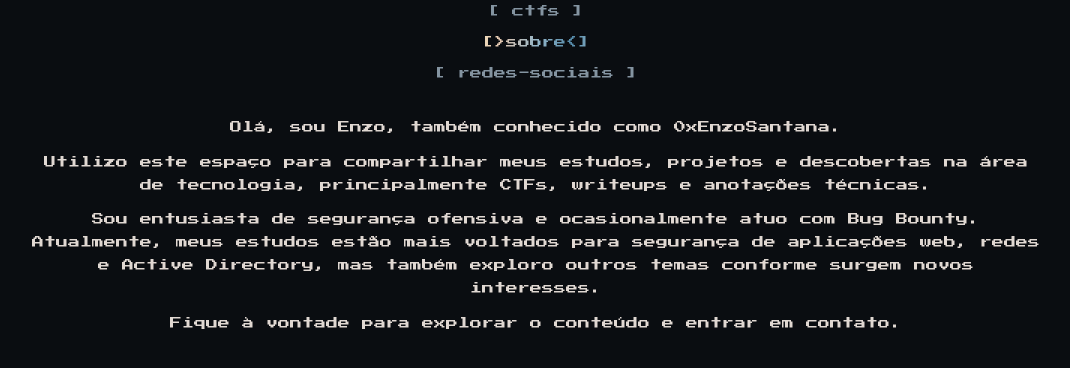
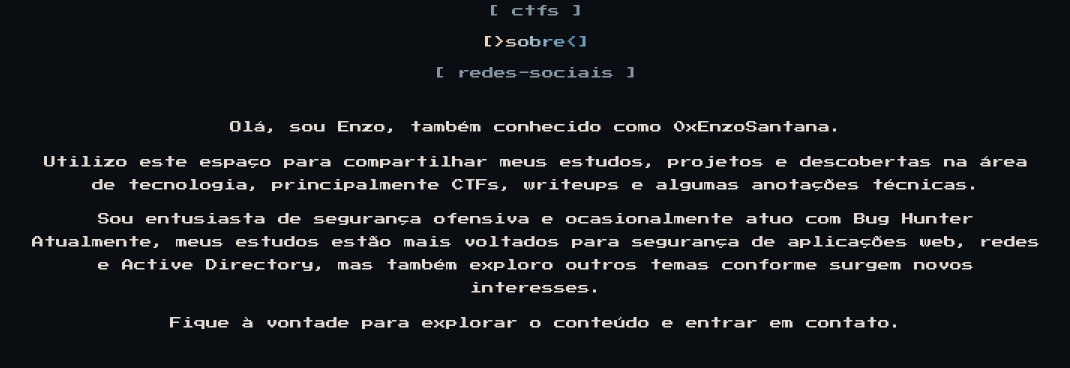
Before and after one commit to 0xEnzoSantana/0xEnzoSantana.github.io, a plain HTML site: page index.html in a window 1280 px wide. Shown: the part 332-700 px from the top of the page, without its empty margins (104-1174 px from the left). Drawn offline with Linux system fonts and the light colour scheme; no server answers.

Commit message:
Update personal description in index.html

```diff
--- a/index.html
+++ b/index.html
@@ -28,9 +28,9 @@
     <section id="tab-sobre" class="panel about" role="tabpanel">
       <p>Olá, sou Enzo, também conhecido como 0xEnzoSantana.</p>
 
-      <p>Utilizo este espaço para compartilhar meus estudos, projetos e descobertas na área de tecnologia, principalmente CTFs, writeups e anotações técnicas.</p>
+      <p>Utilizo este espaço para compartilhar meus estudos, projetos e descobertas na área de tecnologia, principalmente CTFs, writeups e algumas anotações técnicas.</p>
 
-      <p>Sou entusiasta de segurança ofensiva e ocasionalmente atuo com Bug Bounty. Atualmente, meus estudos estão mais voltados para segurança de aplicações web, redes e Active Directory, mas também exploro outros temas conforme surgem novos interesses.</p>
+      <p>Sou entusiasta de segurança ofensiva e ocasionalmente atuo com Bug Hunter Atualmente, meus estudos estão mais voltados para segurança de aplicações web, redes e Active Directory, mas também exploro outros temas conforme surgem novos interesses.</p>
 
       <p>Fique à vontade para explorar o conteúdo e entrar em contato.</p>
     </section>
```
